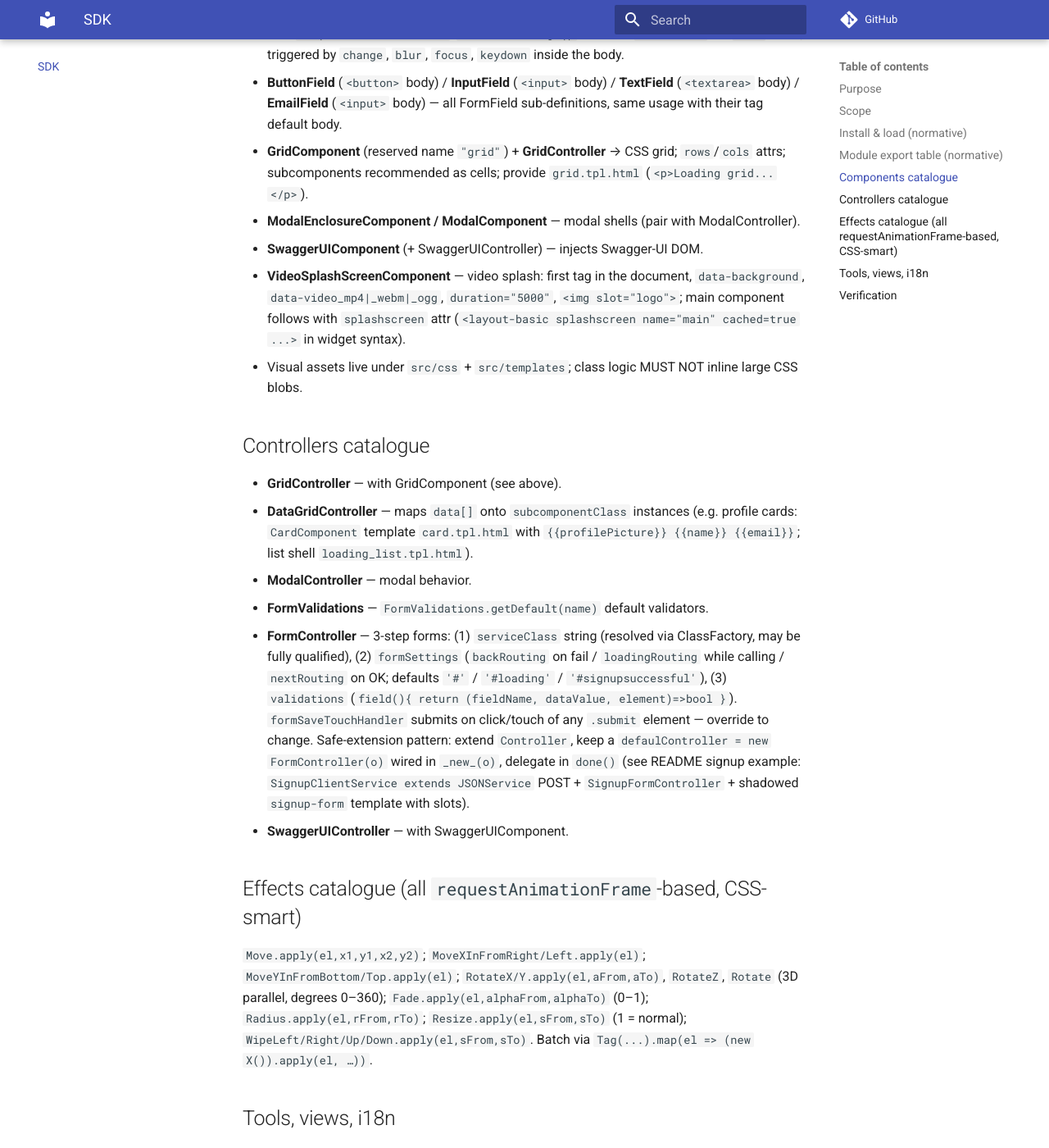
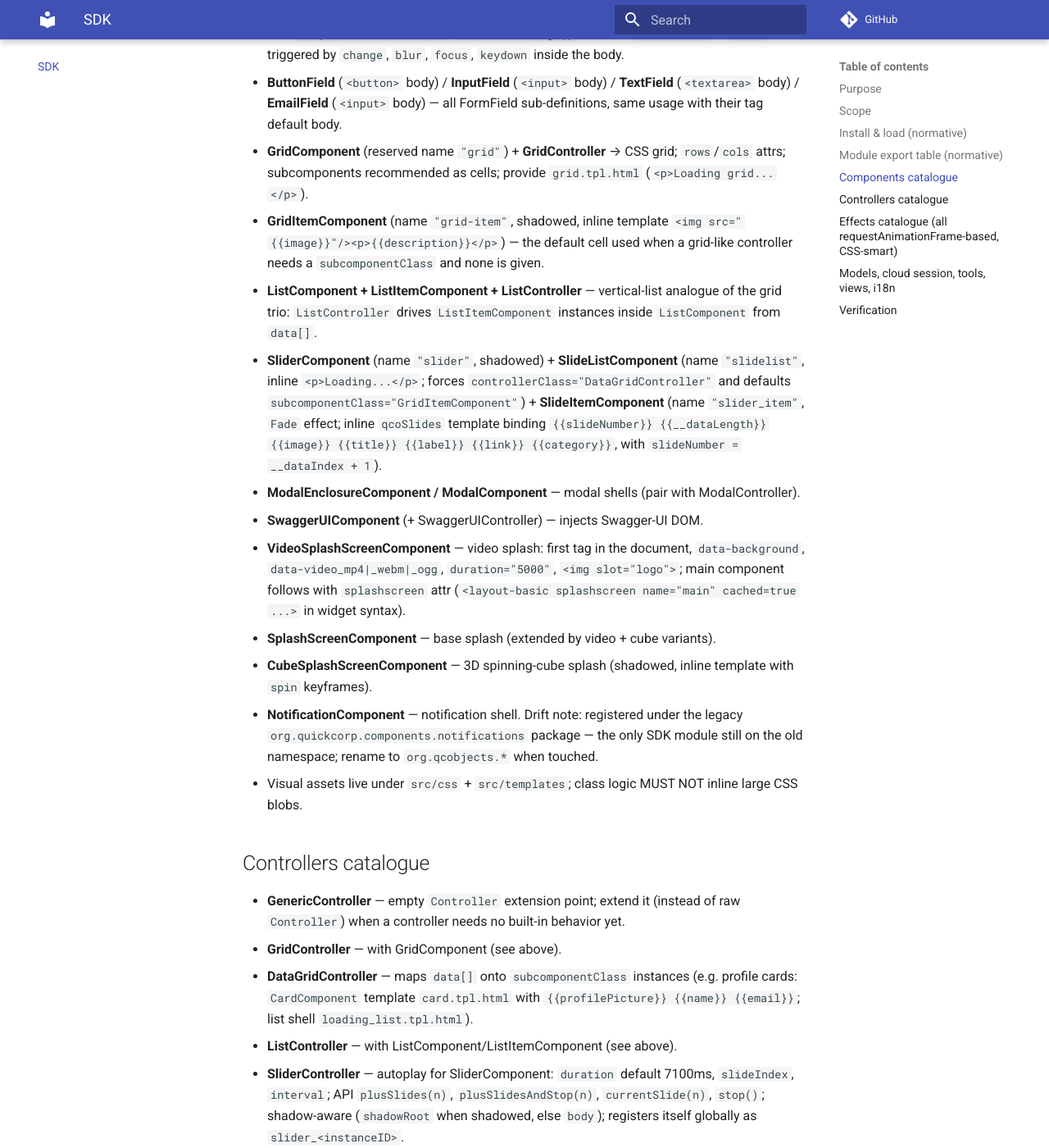
Before and after one commit to QCObjects/product-specs, an MkDocs documentation site: the page built from docs/04-sdk.md, in a window 1280 px wide and 1400 px high, scrolled down 1302 px. Shown: the whole window at 82% size. Built offline with MkDocs 1.6.1 and Material for MkDocs 9.7.7, drawn with Linux system fonts in a browser that asks for light colours; comment, search, counter and statistics services are not loaded; some of the changed text lies outside the part shown.

Commit message:
feat: complete SDK catalogue in spec 04 (list/slider/splash/notification/modal-fx/model/session)

```diff
--- a/docs/04-sdk.md
+++ b/docs/04-sdk.md
@@ -50,6 +50,19 @@ The SDK MUST export, at minimum (CJS + ESM + browser + types):
 - **GridComponent** (reserved name `"grid"`) + **GridController** → CSS grid;
   `rows`/`cols` attrs; subcomponents recommended as cells; provide
   `grid.tpl.html` (`<p>Loading grid...</p>`).
+- **GridItemComponent** (name `"grid-item"`, shadowed, inline template
+  `<img src="{{image}}"/><p>{{description}}</p>`) — the default cell used when
+  a grid-like controller needs a `subcomponentClass` and none is given.
+- **ListComponent + ListItemComponent + ListController** — vertical-list analogue
+  of the grid trio: `ListController` drives `ListItemComponent` instances inside
+  `ListComponent` from `data[]`.
+- **SliderComponent** (name `"slider"`, shadowed) + **SlideListComponent**
+  (name `"slidelist"`, inline `<p>Loading...</p>`; forces
+  `controllerClass="DataGridController"` and defaults
+  `subcomponentClass="GridItemComponent"`) + **SlideItemComponent**
+  (name `"slider_item"`, `Fade` effect; inline `qcoSlides` template binding
+  `{{slideNumber}} {{__dataLength}} {{image}} {{title}} {{label}} {{link}}
+  {{category}}`, with `slideNumber = __dataIndex + 1`).
 - **ModalEnclosureComponent / ModalComponent** — modal shells (pair with
   ModalController).
 - **SwaggerUIComponent** (+ SwaggerUIController) — injects Swagger-UI DOM.
@@ -57,15 +70,28 @@ The SDK MUST export, at minimum (CJS + ESM + browser + types):
   `data-background`, `data-video_mp4|_webm|_ogg`, `duration="5000"`,
   `<img slot="logo">`; main component follows with `splashscreen` attr
   (`<layout-basic splashscreen name="main" cached=true ...>` in widget syntax).
+- **SplashScreenComponent** — base splash (extended by video + cube variants).
+- **CubeSplashScreenComponent** — 3D spinning-cube splash (shadowed, inline
+  template with `spin` keyframes).
+- **NotificationComponent** — notification shell. Drift note: registered under
+  the legacy `org.quickcorp.components.notifications` package — the only SDK
+  module still on the old namespace; rename to `org.qcobjects.*` when touched.
 - Visual assets live under `src/css` + `src/templates`; class logic MUST NOT
   inline large CSS blobs.
 
 ## Controllers catalogue
 
+- **GenericController** — empty `Controller` extension point; extend it (instead
+  of raw `Controller`) when a controller needs no built-in behavior yet.
 - **GridController** — with GridComponent (see above).
 - **DataGridController** — maps `data[]` onto `subcomponentClass` instances
   (e.g. profile cards: `CardComponent` template `card.tpl.html` with
   `{{profilePicture}} {{name}} {{email}}`; list shell `loading_list.tpl.html`).
+- **ListController** — with ListComponent/ListItemComponent (see above).
+- **SliderController** — autoplay for SliderComponent: `duration` default 7100ms,
+  `slideIndex`, `interval`; API `plusSlides(n)`, `plusSlidesAndStop(n)`,
+  `currentSlide(n)`, `stop()`; shadow-aware (`shadowRoot` when shadowed, else
+  `body`); registers itself globally as `slider_<instanceID>`.
 - **ModalController** — modal behavior.
 - **FormValidations** — `FormValidations.getDefault(name)` default validators.
 - **FormController** — 3-step forms: (1) `serviceClass` string (resolved via
@@ -90,9 +116,20 @@ The SDK MUST export, at minimum (CJS + ESM + browser + types):
 `WipeLeft/Right/Up/Down.apply(el,sFrom,sTo)`.
 Batch via `Tag(...).map(el => (new X()).apply(el, …))`.
 
-## Tools, views, i18n
+Modal presets (`org.qcobjects.modal.effects`, internal — imported by the
+components module, no separate package export): `ModalFade extends Fade`
+(500ms), `ModalMoveUp extends Move` (800ms), `ModalMoveDown extends Move` (300ms).
 
+## Models, cloud session, tools, views, i18n
+
+- `org.qcobjects.models.Contact extends VO` — canonical value-object example;
+  extend `VO` (not plain objects) for model data.
+- `org.qcobjects.cloud.auth.session.data.SessionData` and
+  `...session.usertoken.SessionUserToken` (both `InheritClass`) — token/data
+  holders for cloud-auth sessions; MUST go through the core storage cache,
+  MUST NOT log or persist raw passwords.
 - `org.qcobjects.tools.canvas.CanvasTool`, `org.qcobjects.tools.layouts.BasicLayout`.
+- `org.qcobjects.tools.Process extends Timer` — named thread entry.
 - `org.qcobjects.views.GridView` (generic grid view).
 - `org.qcobjects.i18n_messages.i18n_messages` — subclass per lang
   (`class i18n_messages_es extends i18n_messages` with `messages:[{en,es}…]`),
```
